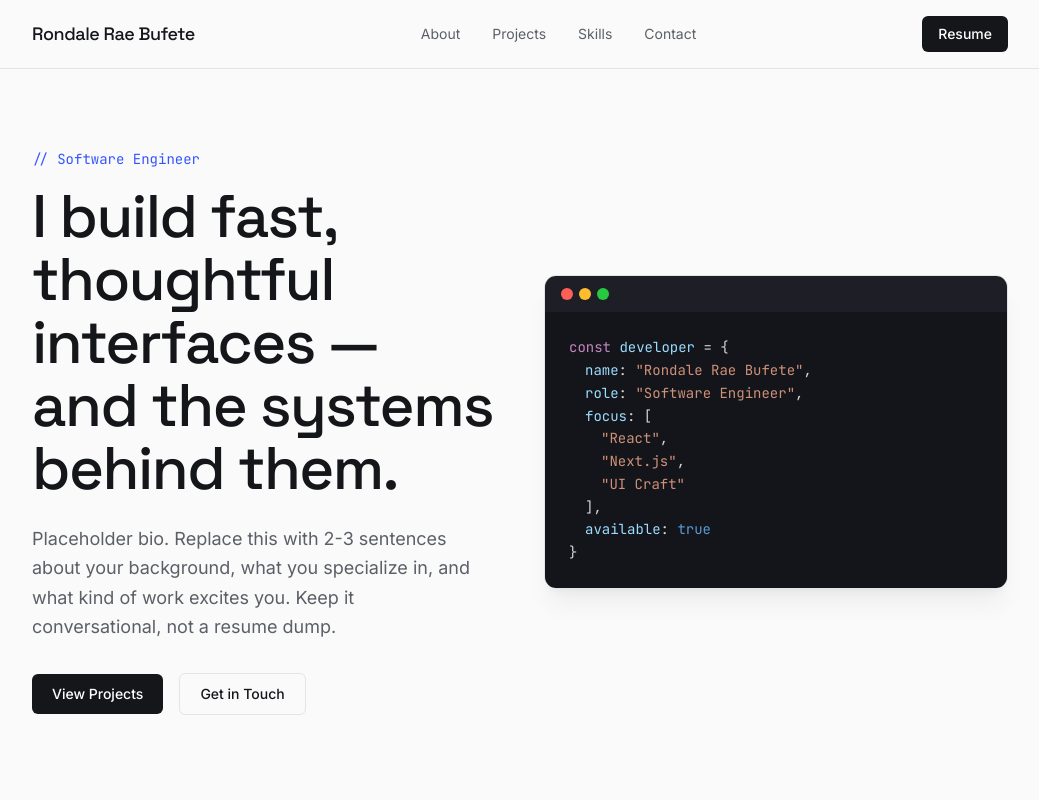
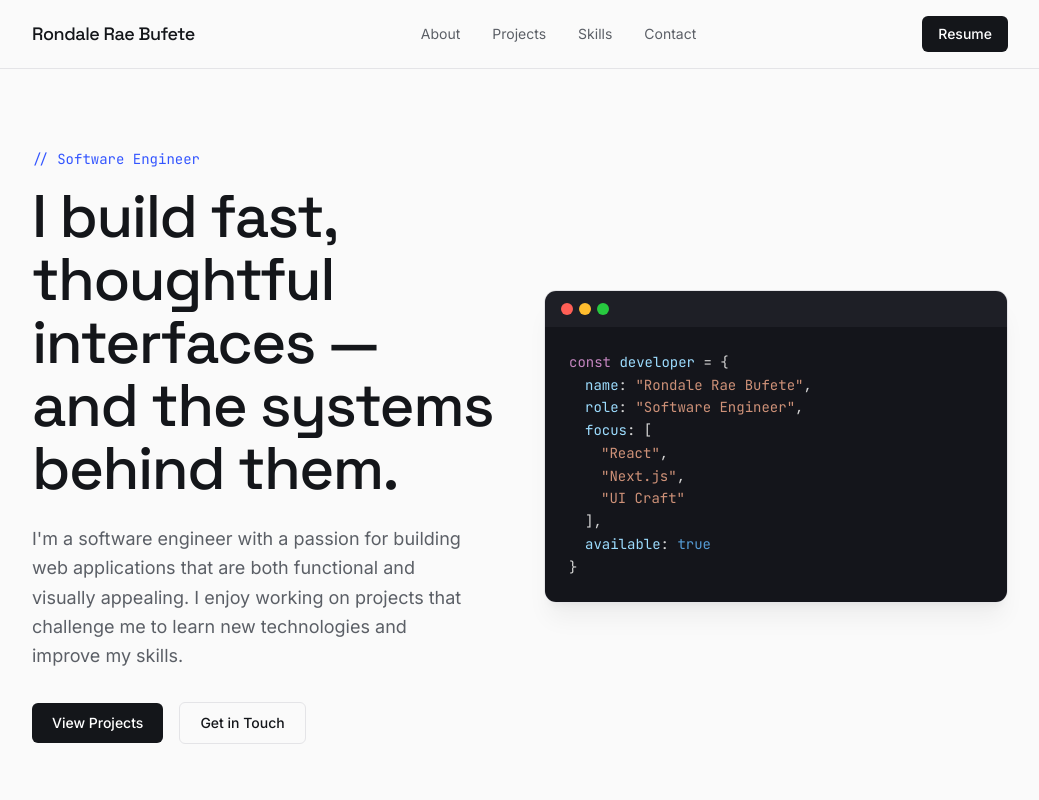
Before and after one commit to rondale-bufete/portfolio-rondale-bufete, a Next.js app: page / in a window 1280 px wide. Shown: the top 800 px of the page, without its empty margins (120-1159 px from the left). Built offline with nearby package versions, Linux system fonts and the light colour scheme.

Commit message:
+: simple bio

```diff
--- a/data/portfolio.js
+++ b/data/portfolio.js
@@ -3,7 +3,7 @@ export const profile = {
     name: "Rondale Rae Bufete",
     role: "Software Engineer",
     tagline: "I build fast, thoughtful interfaces — and the systems behind them.",
-    bio: "Placeholder bio. Replace this with 2-3 sentences about your background, what you specialize in, and what kind of work excites you. Keep it conversational, not a resume dump.", // TODO: replace
+    bio: "I'm a software engineer with a passion for building web applications that are both functional and visually appealing. I enjoy working on projects that challenge me to learn new technologies and improve my skills.",
     email: "rondale.bufete7@gmail.com",
     github: "https://github.com/rondale-bufete",
     linkedin: "https://www.linkedin.com/in/ronbufete7/",
```
